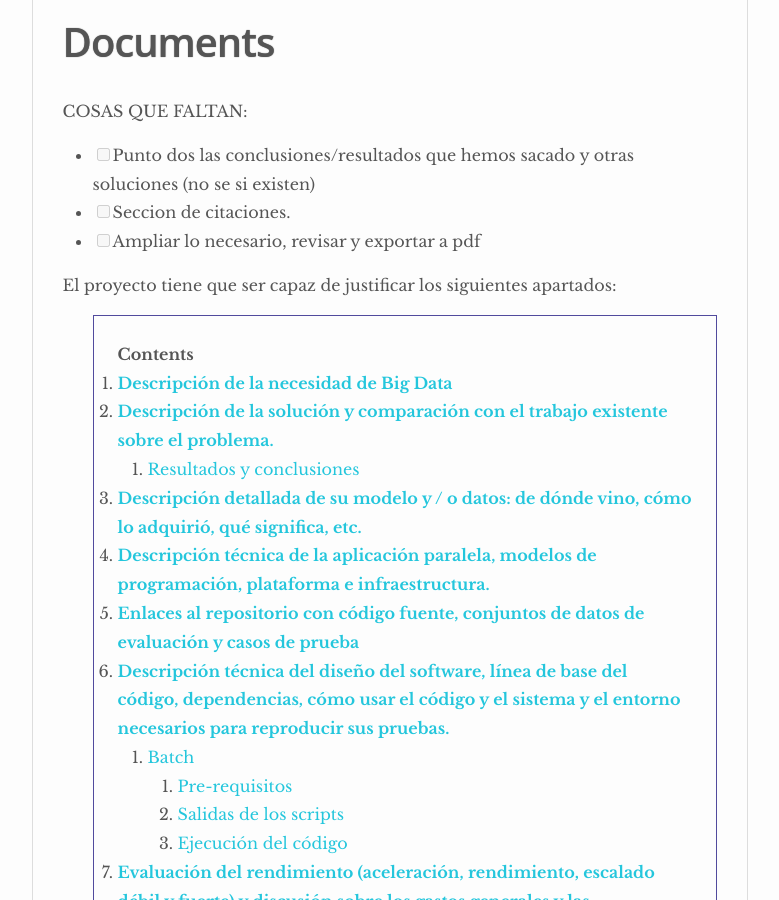
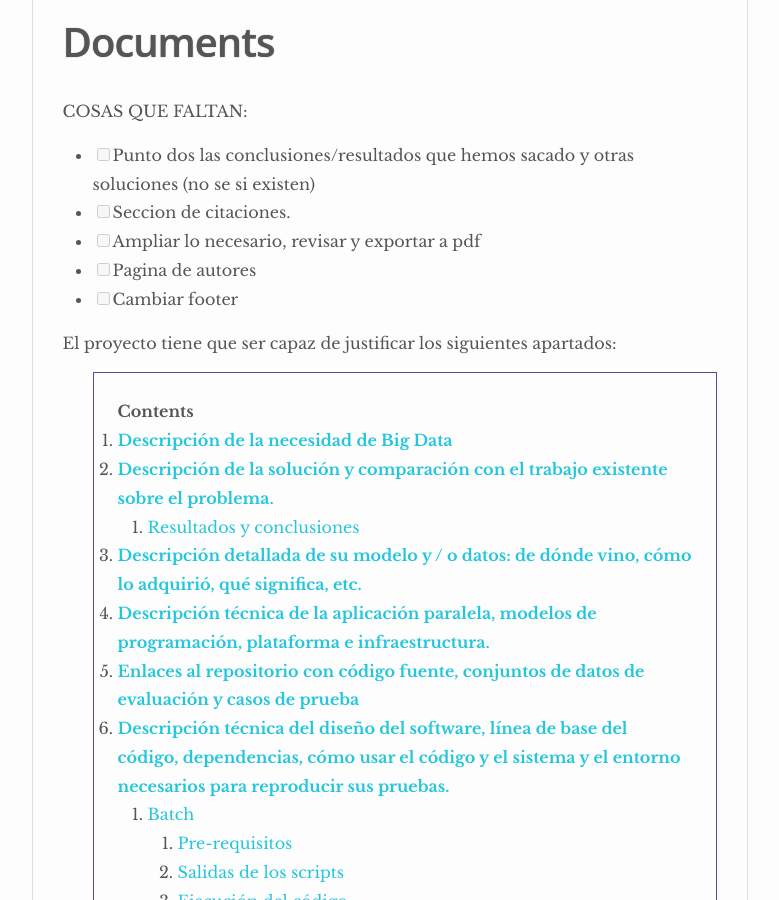
Before and after one commit to ivanfermena/Airline-Delay-Cancellation-Big-Data, a Jekyll site: the page built from _pages/documents.md, in a window 1280 px wide and 900 px high, scrolled down 351 px. Shown: the whole window, without its empty margins (250-1029 px from the left). Built offline with Jekyll 4.4.1, drawn with Linux system fonts in a browser that asks for light colours.

Commit message:
Documentacion

```diff
--- a/_pages/documents.md
+++ b/_pages/documents.md
@@ -10,6 +10,8 @@ COSAS QUE FALTAN:
 - [ ] Punto dos las conclusiones/resultados que hemos sacado y otras soluciones (no se si existen)
 - [ ] Seccion de citaciones.
 - [ ] Ampliar lo necesario, revisar y exportar a pdf
+- [ ] Pagina de autores
+- [ ] Cambiar footer
 
 El proyecto tiene que ser capaz de justificar los siguientes apartados:
 
```
